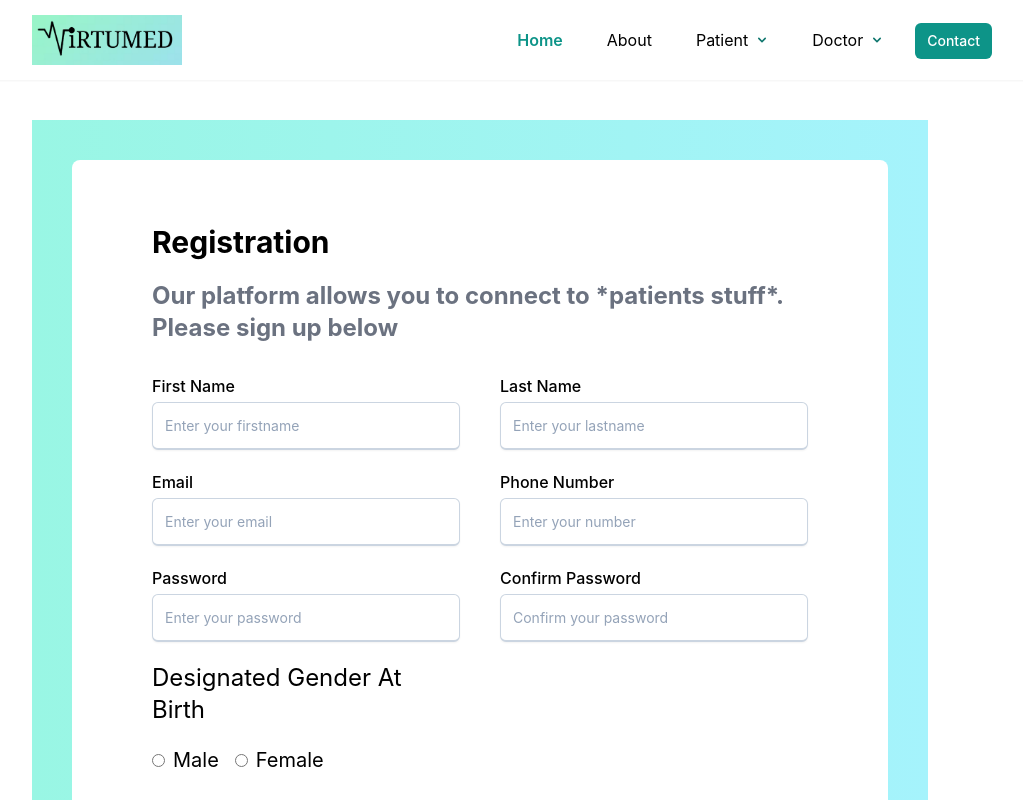
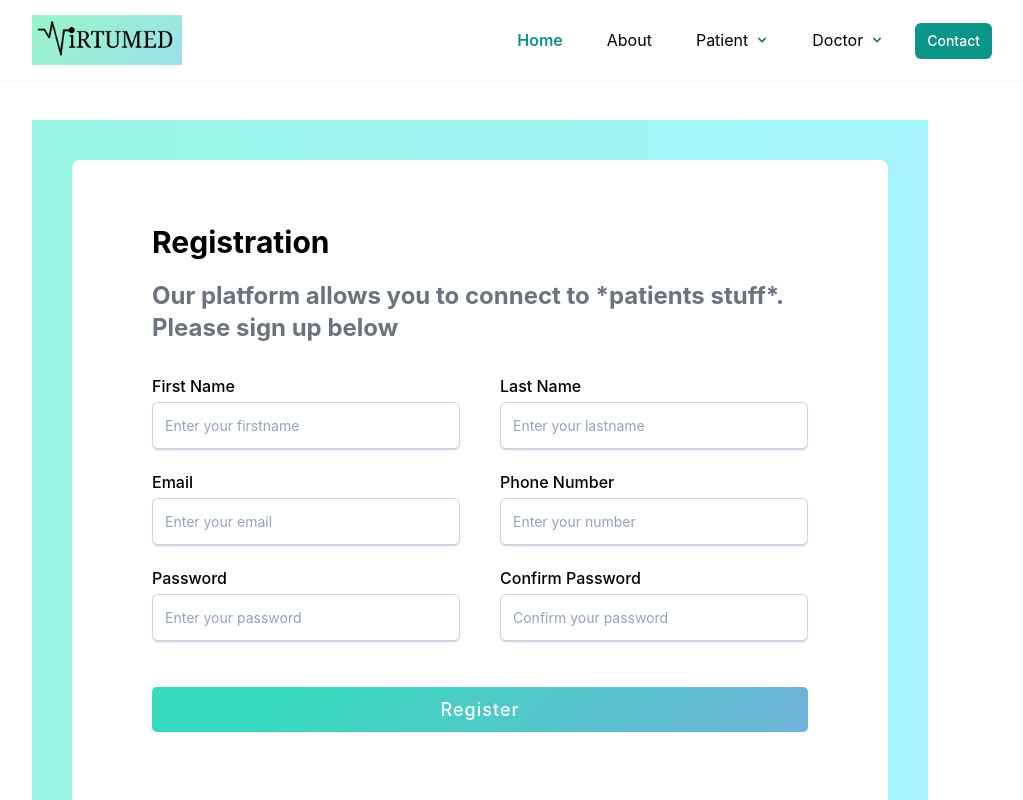
Before and after one commit to faremi/virtumed, a Next.js app: page /patient_registration in a window 1280 px wide. Shown: the top 800 px of the page, without its empty margins (160-1183 px from the left). Built offline with nearby package versions, Linux system fonts and the light colour scheme.

Commit message:
Error for correc

```diff
--- a/components/registration/patient_registration_form.js
+++ b/components/registration/patient_registration_form.js
@@ -87,7 +87,7 @@ function PatientRegistrationForm(params) {
                 />
               </div>
 
-              <div className={styles.inputBox}>
+              {/* <div className={styles.inputBox}>
                 <label className=" text-2xl inline-flex items-center">
                   Designated Gender At Birth
                 </label>
@@ -112,7 +112,7 @@ function PatientRegistrationForm(params) {
                 <label className="ml-2 text-xl inline-flex items-center">
                   Female
                 </label>
-              </div>
+              </div> */}
             </div>
 
             <div className={styles.button}>
```
